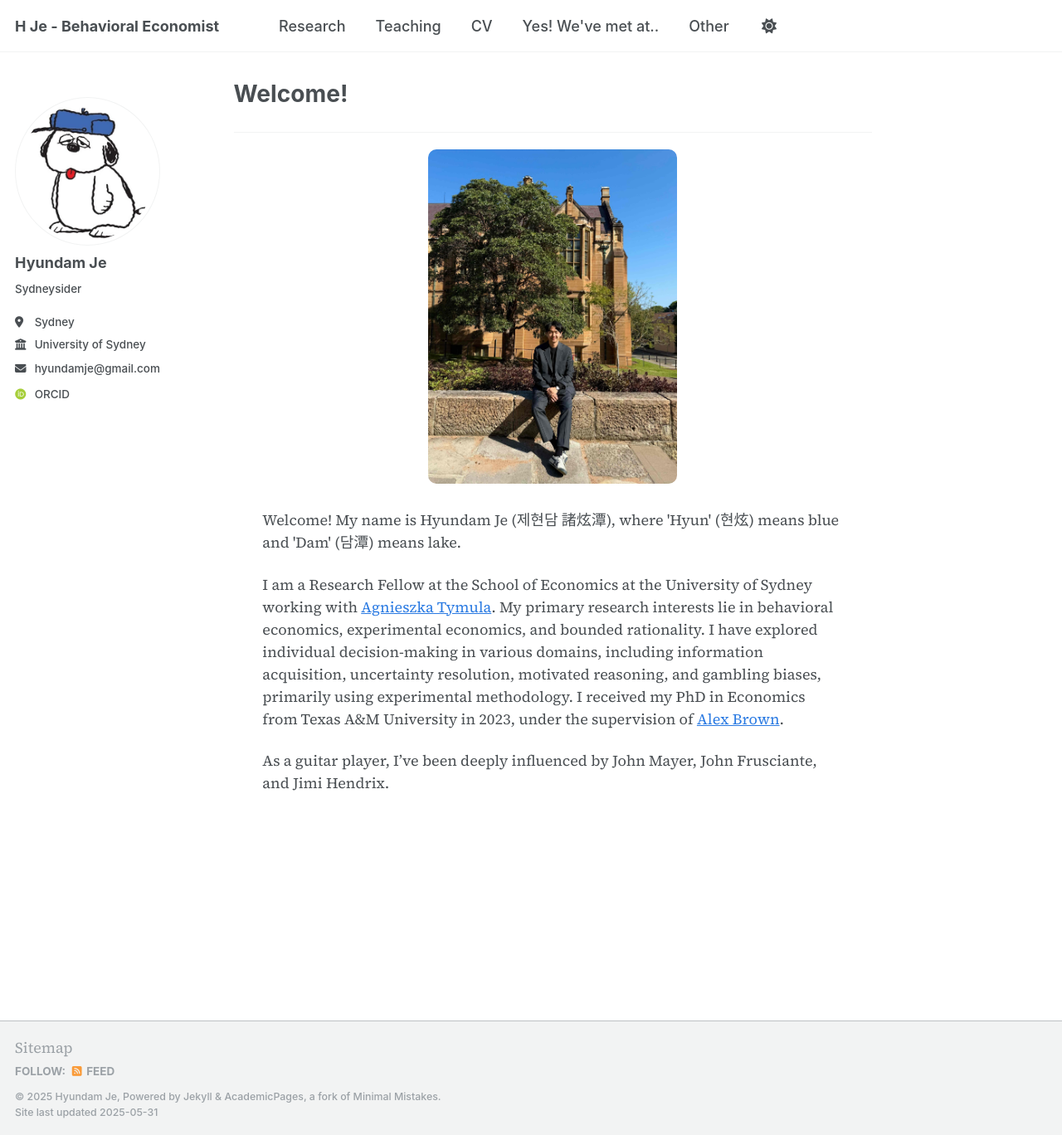
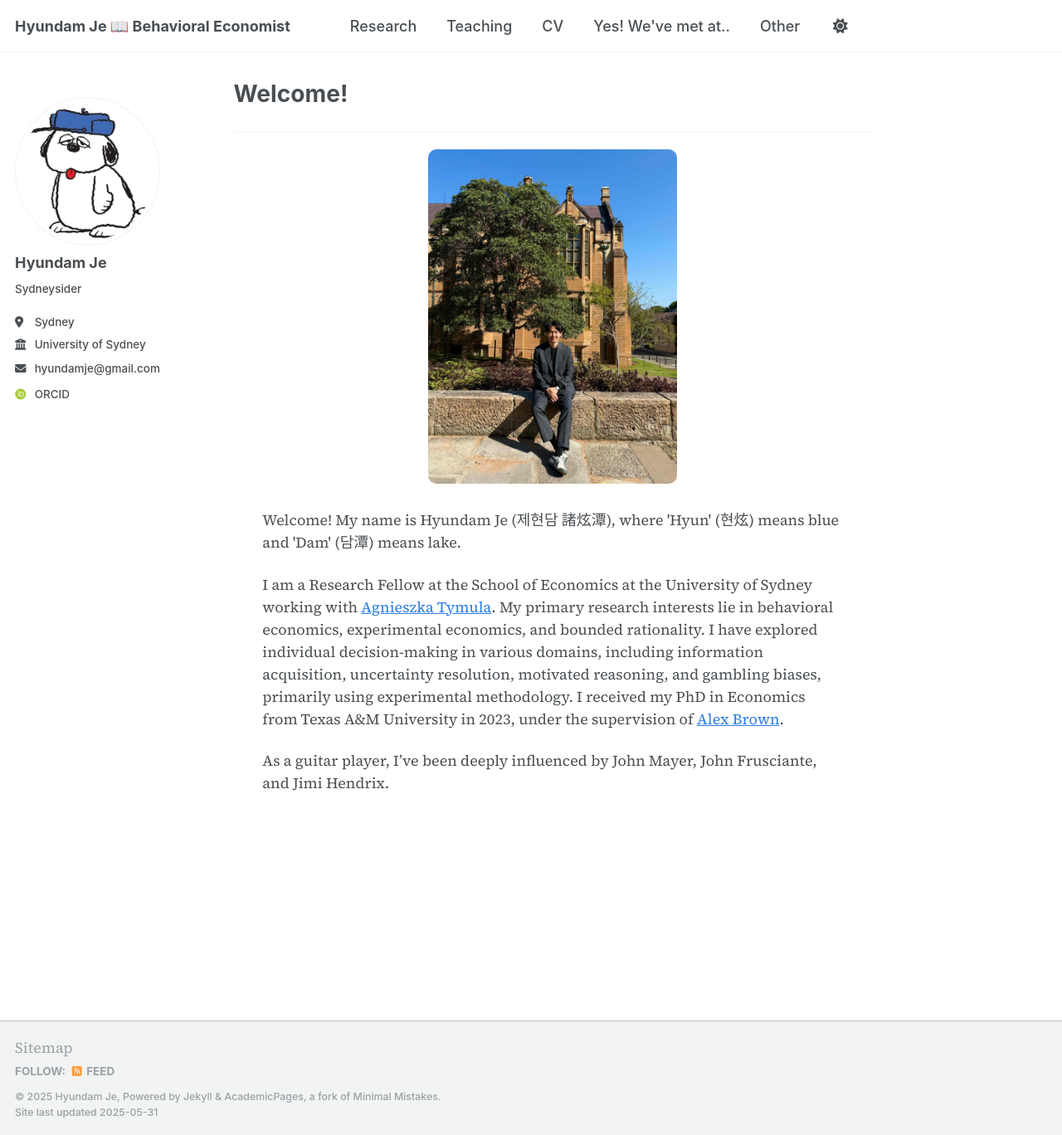
Before and after one commit to hyundamje/hyundamje.github.io, a Jekyll site: the page built from _pages/about.md, in a window 1280 px wide and 1368 px high. Shown: the whole window at 83% size. Built offline with Jekyll 4.4.1, drawn with Linux system fonts in a browser that asks for light colours; some web fonts are replaced.

Commit message:
Update _config.yml

```diff
--- a/_config.yml
+++ b/_config.yml
@@ -22,7 +22,7 @@ plugins:
 
 # minimal_mistakes_skin: "default"
 
-title                    : "H Je - Behavioral Economist"
+title                    : "Hyundam Je 📖 Behavioral Economist"
 title_separator          : "-"
 name                     : &hyundamje "Hyundam Je"
 description              : &description "behavioral economist"
```
